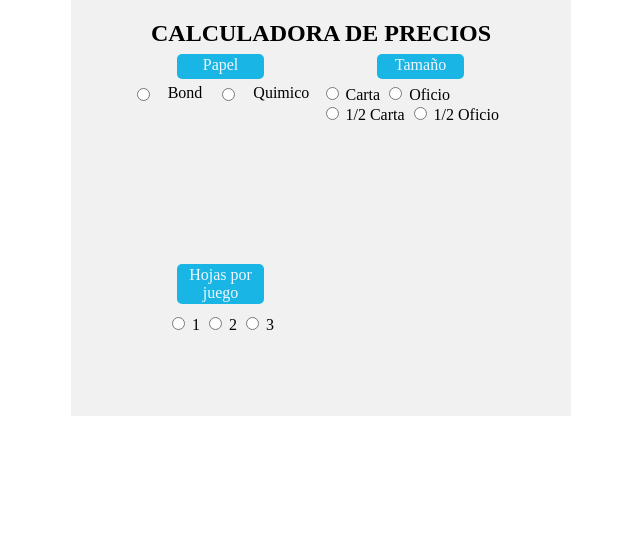
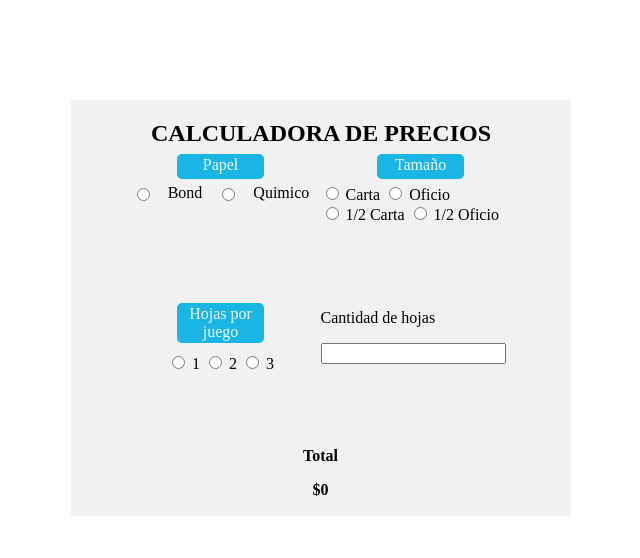
Before and after one commit to wil098/papeleria, a plain HTML site: page index.html in a window 1280 px wide. Shown: the whole page, without its empty margins (319-959 px from the left). Drawn offline with Linux system fonts and the light colour scheme.

Commit message:
update
the UI has finished

```diff
--- a/index.html
+++ b/index.html
@@ -71,6 +71,23 @@
                         </div>
                     </div>
                 </div>
+
+                <div class="cajaAmount">
+                    <div class="amountBox">
+                        <p class="nameAmout">Cantidad de hojas</p>
+                    </div>
+                    <form class="inputAmount">
+                        <input type="number" name="amount" id="amount" value="amount">
+                    </form>
+                </div>
+
+
+                <div class="totalPrice">
+                    <b>
+                        <p class="nameTotal">Total</p>
+                        <p class="total">$0</p>
+                    </b>
+                </div>
             </div>
         </div>
     </section>
--- a/paperSales.css
+++ b/paperSales.css
@@ -5,10 +5,12 @@ body {
     display: grid;
     align-self: center;
     justify-content: center;
+    margin-top: 100px;
 }
 .mainSelector{
     display: grid;
     grid-template-columns: 1fr 1fr;
+
 }
 .box{
     display: grid;
@@ -139,3 +141,10 @@ body {
     width: 200px;
     margin: 0 auto;
 }
+
+.totalPrice{
+    display: grid;
+    justify-content: center;
+    grid-column: span 2;
+    text-align: center;
+}
```
